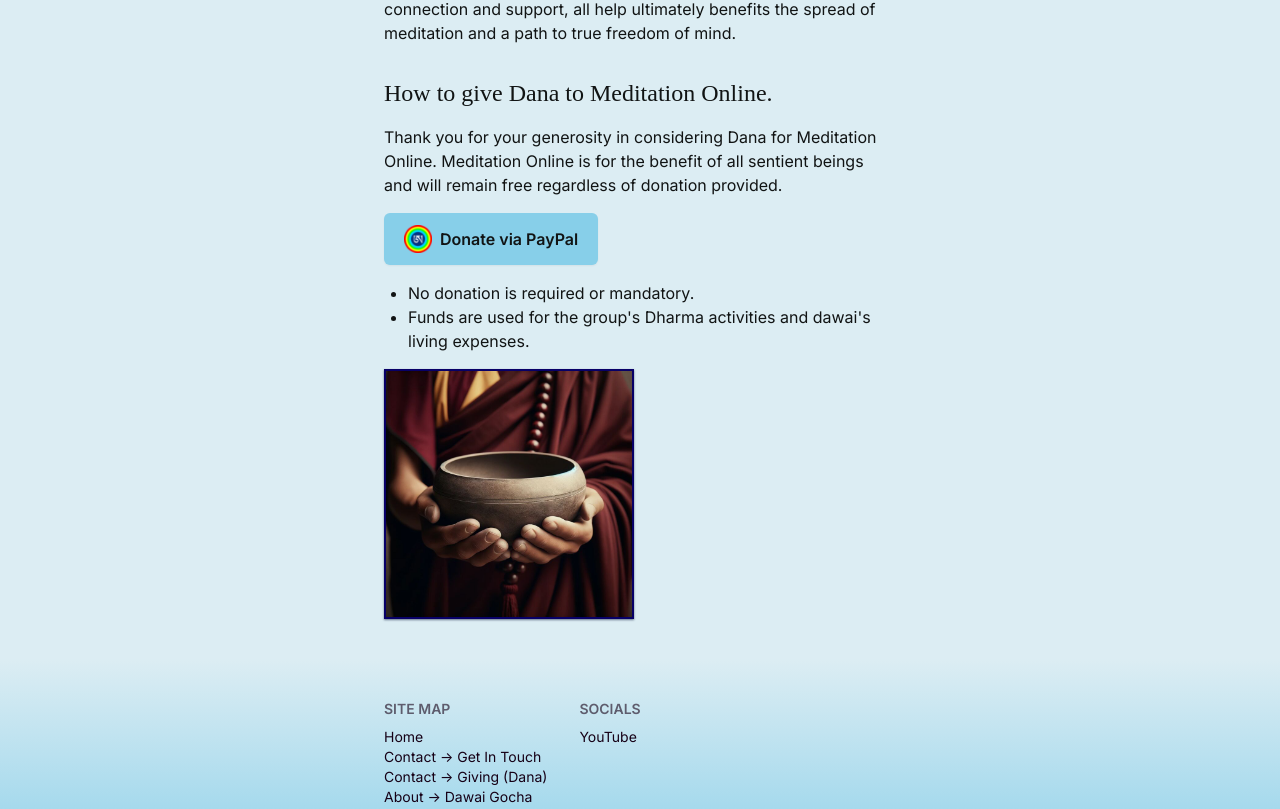
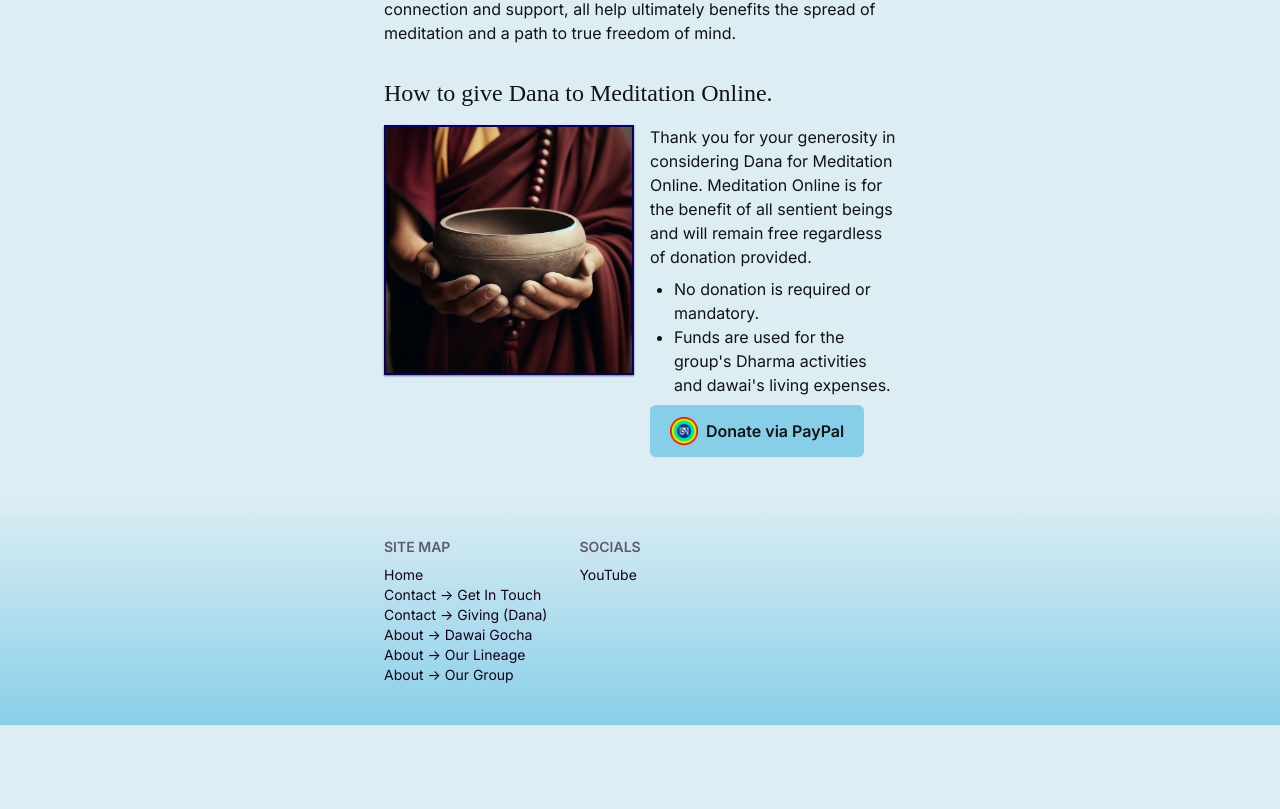
Before and after one commit to mo-sangha/website, a SvelteKit app in the folder frontend/: page /contact/giving in a window 1280 px wide. Shown: the part 539-1348 px from the top of the page. After the commit the page ends 1264 px from the top, so only its background shows below. Built offline with nearby package versions, Linux system fonts and the light colour scheme; a web font is replaced by a local one.

Commit message:
Updated how to give dana online

```diff
--- a/frontend/src/routes/contact/giving/+page.svelte
+++ b/frontend/src/routes/contact/giving/+page.svelte
@@ -22,11 +22,18 @@
 		</p>
 		<div class="flex flex-col gap-4">
 			<div class="font-display text-2xl">How to give Dana to Meditation Online.</div>
+
+			<div class="flex flex-col xl:flex-row-reverse 2xl:justify-end gap-4">
+				<div class="flex flex-col h-full gap-2">
 					<p>
-				Thank you for your generosity in considering Dana for Meditation Online. Meditation Online
-				is for the benefit of all sentient beings and will remain free regardless of donation
-				provided.
+						Thank you for your generosity in considering Dana for Meditation Online. Meditation
+						Online is for the benefit of all sentient beings and will remain free regardless of
+						donation provided.
 					</p>
+					<ul class="list-disc flex flex-col md:pl-6">
+						<li>No donation is required or mandatory.</li>
+						<li>Funds are used for the group's Dharma activities and dawai's living expenses.</li>
+					</ul>
 					<p>
 						<a
 							href="https://www.paypal.com/paypalme/dawaigocha"
@@ -37,13 +44,6 @@
 							<span class="w-full"> Donate via PayPal </span>
 						</a>
 					</p>
-
-			<div class="flex flex-col 2xl:flex-row-reverse 2xl:justify-end gap-4">
-				<div class="flex flex-col h-full">
-					<ul class="list-disc flex flex-col md:pl-6">
-						<li>No donation is required or mandatory.</li>
-						<li>Funds are used for the group's Dharma activities and dawai's living expenses.</li>
-					</ul>
 				</div>
 				<Photo src="/photo-begging-bowl.jpg" />
 			</div>
```
Lines whose indentation alone changed are shown as unchanged.
